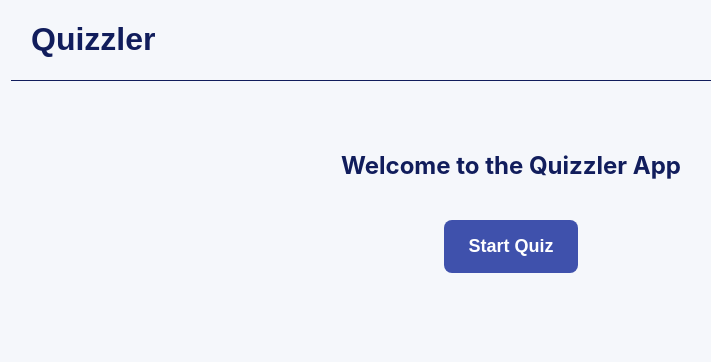
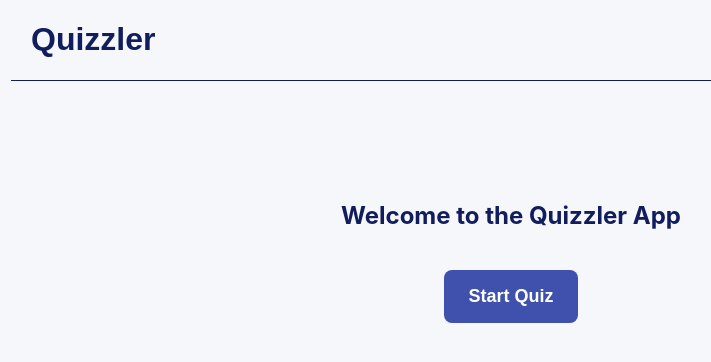
Before and after one commit to JWCTempleton/Quizzler, a React (Create React App) app in the folder quizzler/: page / in a window 1280 px wide. Shown: the top 362 px of the page, without its empty margins (129-840 px from the left). Built offline with nearby package versions, Linux system fonts and the light colour scheme; no server answers.

Commit message:
Add state for questions, set state with API call

```diff
--- a/quizzler/public/index.html
+++ b/quizzler/public/index.html
@@ -2,14 +2,12 @@
 <html lang="en">
   <head>
     <meta charset="utf-8" />
-    <link rel="icon" href="%PUBLIC_URL%/favicon.ico" />
     <meta name="viewport" content="width=device-width, initial-scale=1" />
     <meta name="theme-color" content="#000000" />
     <meta
       name="description"
       content="Web site created using create-react-app"
     />
-    <link rel="apple-touch-icon" href="%PUBLIC_URL%/logo192.png" />
     <!--
       manifest.json provides metadata used when your web app is installed on a
       user's mobile device or desktop. See https://developers.google.com/web/fundamentals/web-app-manifest/
--- a/quizzler/src/App.css
+++ b/quizzler/src/App.css
@@ -1,7 +1,9 @@
 .App {
   max-width: 1000px;
   margin: 0 auto;
-
+  display: flex;
+  flex-direction: column;
+  justify-content: center;
 }
 .header {
   width: 100%;
@@ -23,7 +25,7 @@
   align-items: center;
   margin-top: 50px;
   flex-direction: column;
-  color: rgb(17, 29, 92);;
+  color: rgb(17, 29, 92);
 }
 
 .welcome-button {
@@ -35,7 +37,7 @@
   color: white;
   font-weight: 600;
   font-size: 18px;
-  margin-top: 20px;
+  margin: 20px auto;
 }
 
 .welcome-button:hover {
--- a/quizzler/src/App.js
+++ b/quizzler/src/App.js
@@ -1,13 +1,39 @@
+import React from "react";
 import "./App.css";
 import Welcome from "./Welcome";
 
 function App() {
+  const [startQuiz, setStartQuiz] = React.useState(false);
+
+  const [quizData, setQuizData] = React.useState([]);
+
+  function toggleStart() {
+    setStartQuiz((prev) => !prev);
+  }
+
+  React.useEffect(() => {
+    fetch(
+      `https://opentdb.com/api.php?amount=5&category=9&difficulty=medium&type=multiple`
+    )
+      .then((res) => res.json())
+      .then((data) => setQuizData(data));
+  }, []);
+
+  console.log(quizData);
   return (
     <div className="App">
       <header className="header">
         <h1 className="header-title">Quizzler</h1>
       </header>
-      <Welcome />
+      {!startQuiz && (
+        <div className="welcome">
+          <Welcome />
+          <button className="welcome-button" onClick={toggleStart}>
+            Start Quiz
+          </button>
+        </div>
+      )}
+      {startQuiz && <h2>Start Quiz</h2>}
     </div>
   );
 }
--- a/quizzler/src/Welcome.js
+++ b/quizzler/src/Welcome.js
@@ -2,7 +2,6 @@ export default function Welcome() {
   return (
     <div className="welcome">
       <h2>Welcome to the Quizzler App</h2>
-      <button className="welcome-button">Start Quiz</button>
     </div>
   );
 }
```
Also changed, not shown: quizzler/public/manifest.json.
